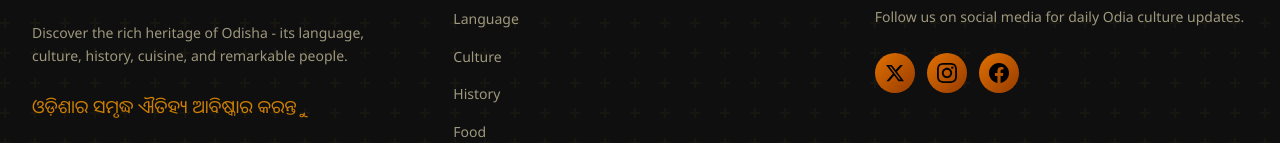
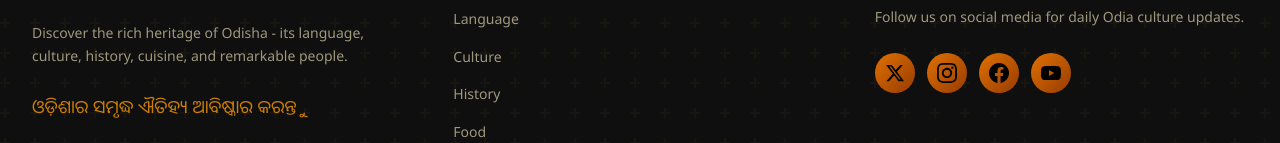
Before and after one commit to theluckiestsoul/Odiapedia, a Next.js app: page / in a window 1280 px wide. Shown: the part 3400-3543 px from the top of the page. Built offline with nearby package versions, Linux system fonts and the light colour scheme; no server answers.

Commit message:
Add YouTube link to footer social icons

```diff
--- a/src/components/Footer.tsx
+++ b/src/components/Footer.tsx
@@ -96,6 +96,18 @@
                                     <path d="M24 12.073c0-6.627-5.373-12-12-12s-12 5.373-12 12c0 5.99 4.388 10.954 10.125 11.854v-8.385H7.078v-3.47h3.047V9.43c0-3.007 1.792-4.669 4.533-4.669 1.312 0 2.686.235 2.686.235v2.953H15.83c-1.491 0-1.956.925-1.956 1.874v2.25h3.328l-.532 3.47h-2.796v8.385C19.612 23.027 24 18.062 24 12.073z" />
                                 </svg>
                             </a>
+                            {/* YouTube */}
+                            <a
+                                href="https://www.youtube.com/@TheOdiapedia"
+                                target="_blank"
+                                rel="noopener noreferrer"
+                                className="w-10 h-10 rounded-full bg-gradient-to-br from-amber-600 to-amber-800 flex items-center justify-center hover:from-amber-500 hover:to-amber-700 transition-all group"
+                                aria-label="Subscribe on YouTube"
+                            >
+                                <svg className="w-5 h-5 text-black" fill="currentColor" viewBox="0 0 24 24">
+                                    <path d="M23.498 6.186a3.016 3.016 0 0 0-2.122-2.136C19.505 3.545 12 3.545 12 3.545s-7.505 0-9.377.505A3.017 3.017 0 0 0 .502 6.186C0 8.07 0 12 0 12s0 3.93.502 5.814a3.016 3.016 0 0 0 2.122 2.136c1.871.505 9.376.505 9.376.505s7.505 0 9.377-.505a3.015 3.015 0 0 0 2.122-2.136C24 15.93 24 12 24 12s0-3.93-.502-5.814zM9.545 15.568V8.432L15.818 12l-6.273 3.568z" />
+                                </svg>
+                            </a>
                         </div>
                     </div>
                 </div>
```
